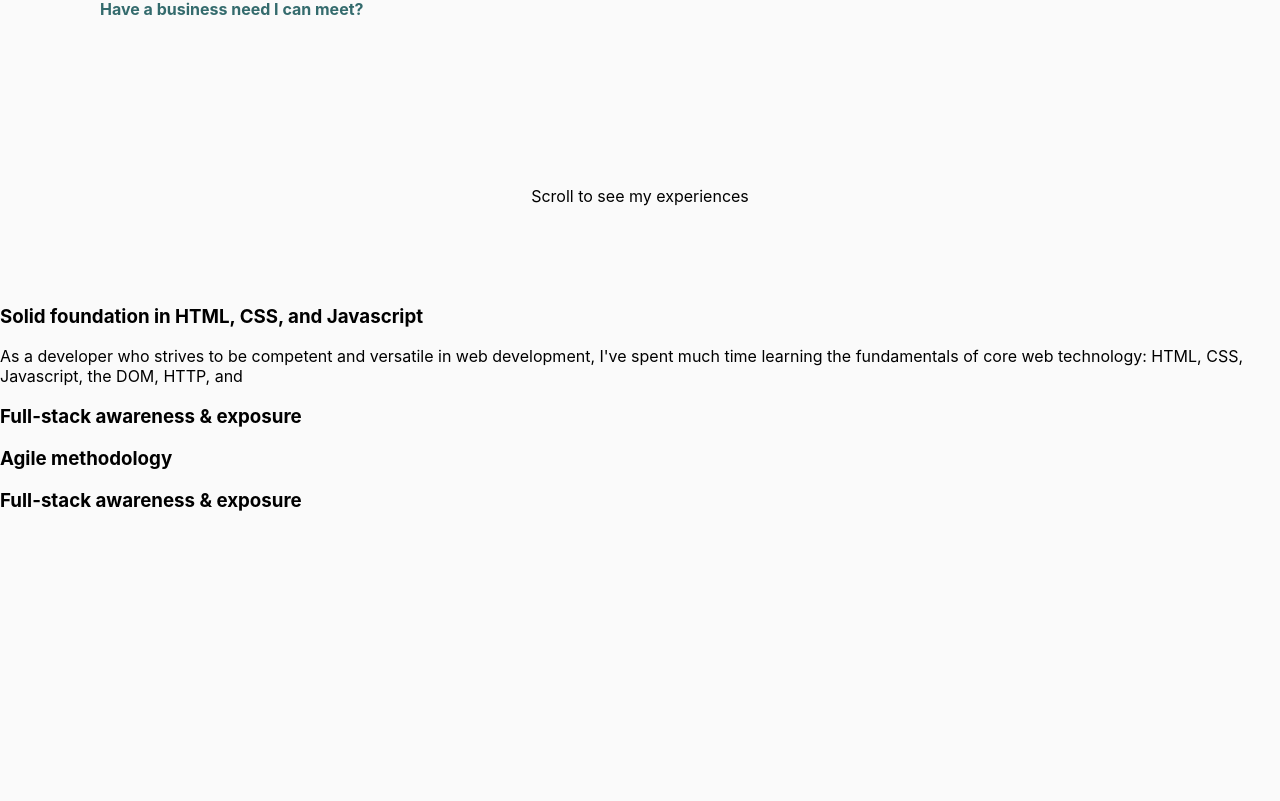
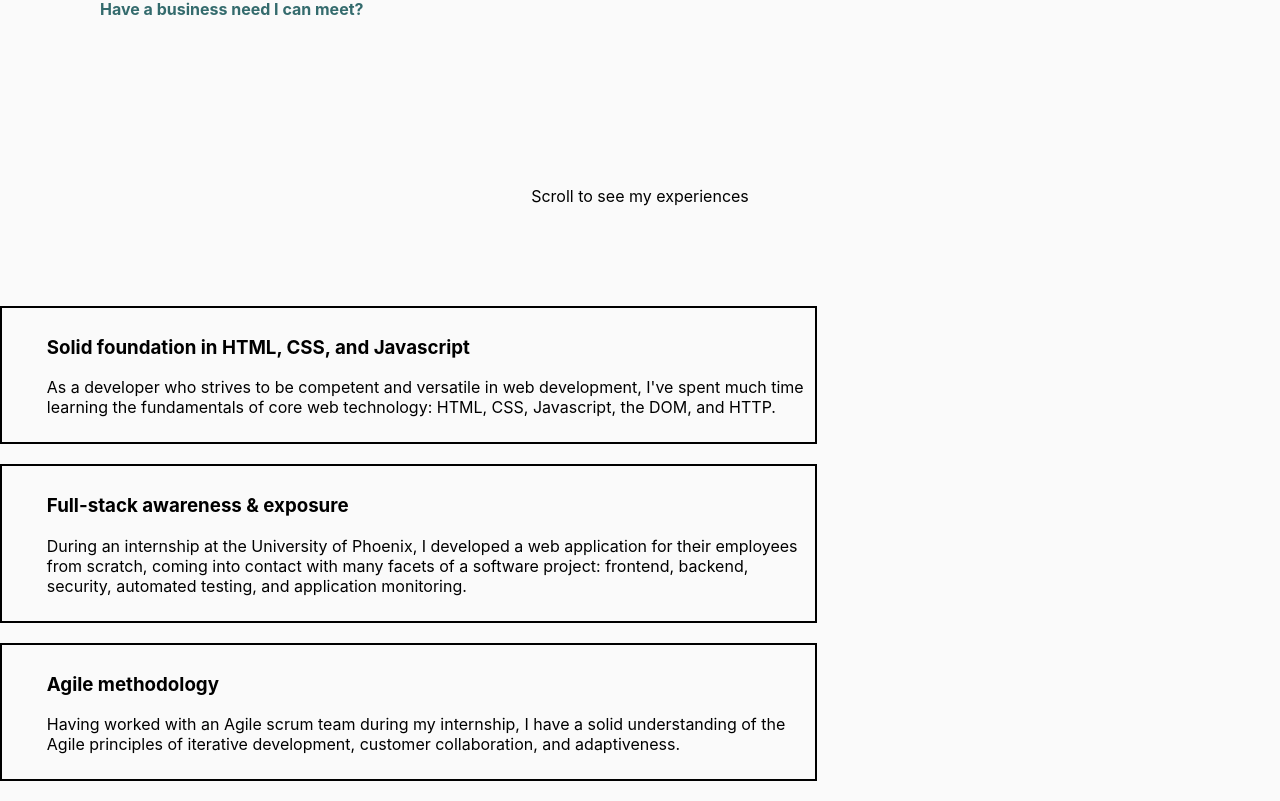
Before and after one commit to Teggoon/Personal-Portfolio, a React (Create React App) app: page / in a window 1280 px wide. Shown: the part 248-1049 px from the top of the page. Before the commit the page ends 800 px from the top, so only its background shows below. Built offline with nearby package versions, Linux system fonts and the light colour scheme.

Commit message:
added positioning for the experience sections

```diff
--- a/src/components/HomePage.js
+++ b/src/components/HomePage.js
@@ -12,22 +12,31 @@ const HomePage = () => {
 
             </div>
 
-            <div className="homepage-section-2">
+            <div className="experience-section-container experience-section-1">
             <h3>Solid foundation in HTML, CSS, and Javascript</h3>
             <p>
             As a developer who strives to be competent and versatile in web development,
             I've spent much time learning the fundamentals of core web technology: HTML, CSS,
-            Javascript, the DOM, HTTP, and
+            Javascript, the DOM, and HTTP.
             </p>
             </div>
 
-            <div className="homepage-section-3">
+            <div className="experience-section-container experience-section-2">
             <h3>Full-stack awareness & exposure</h3>
+            <p>
+            During an internship at the University of Phoenix, I developed a web application for
+            their employees from scratch, coming into contact with many facets of a software project:
+            frontend, backend, security, automated testing, and application monitoring.
+            </p>
             </div>
 
-            <div className="homepage-section-4">
+            <div className="experience-section-container experience-section-3">
             <h3>Agile methodology</h3>
-            <h3>Full-stack awareness & exposure</h3>
+            <p>
+            Having worked with an Agile scrum team during my internship, I have a solid understanding
+            of the Agile principles of iterative development, customer collaboration, and
+            adaptiveness.
+            </p>
             </div>
 
         </div>
--- a/src/css/App.css
+++ b/src/css/App.css
@@ -76,3 +76,13 @@ body {
   width: 100%;
   text-align: center;
 }
+
+.experience-section-container {
+  position: relative;
+  border: 2px solid black;
+  margin: 20px 0px;
+  padding-top: 9px;
+  padding-left: 3.5vw;
+  padding-bottom: 9px;
+  width: 60vw;
+}
```
